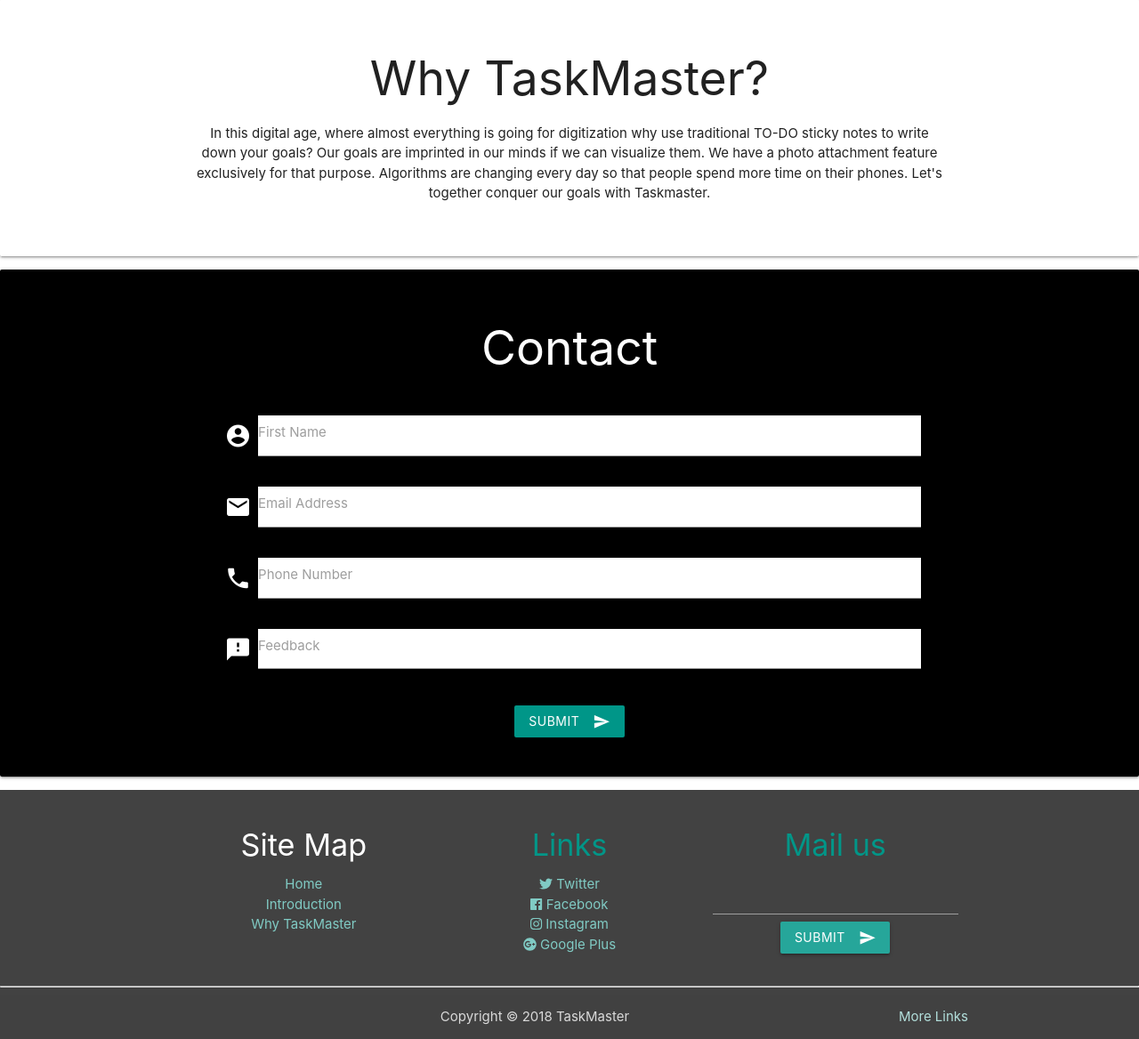
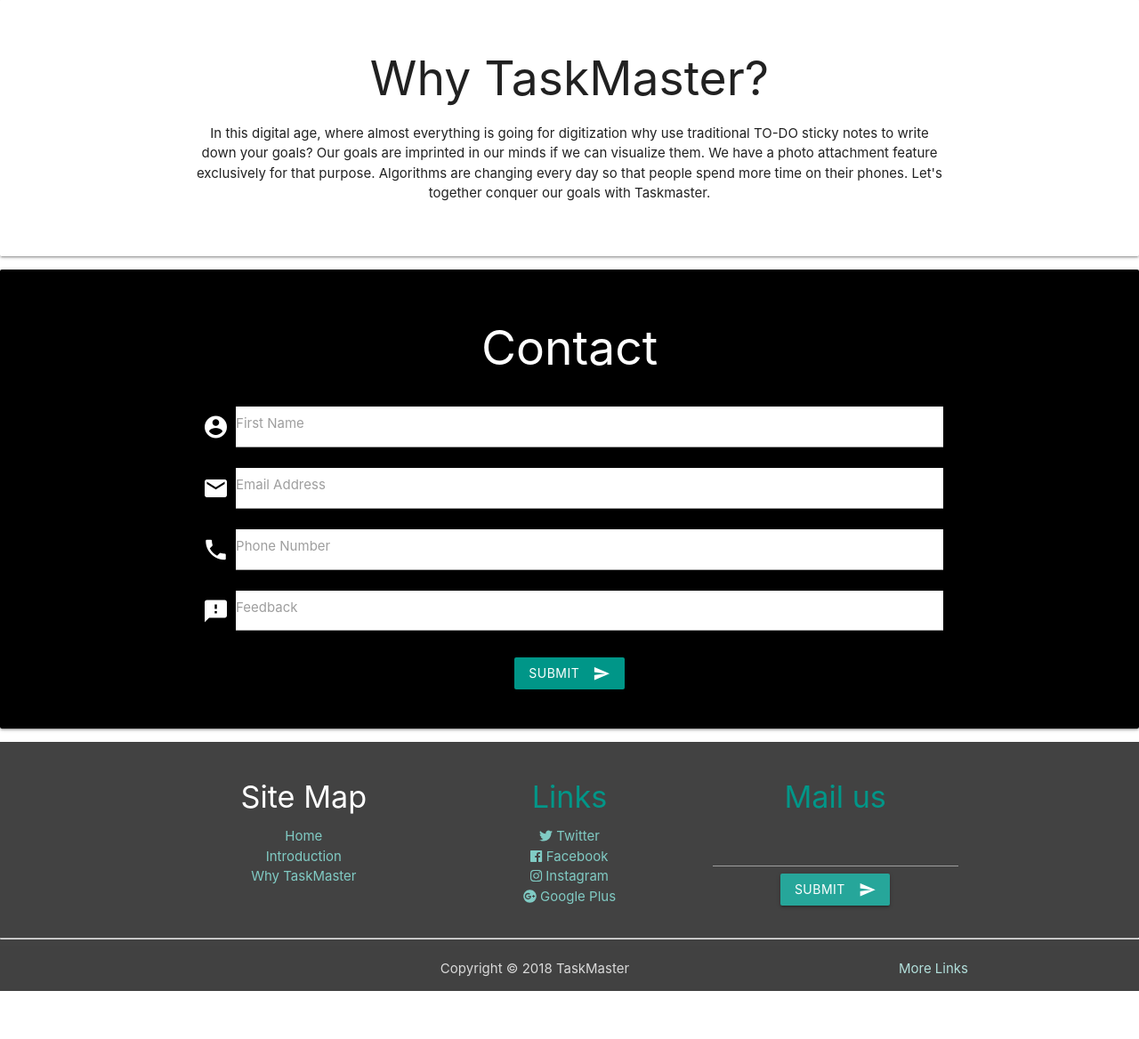
Before and after one commit to UdacityFrontEndScholarship/task-master, a PHP site: page / in a window 1280 px wide. Shown: the part 1059-2227 px from the top of the page at 89% size. After the commit the page ends 2173 px from the top, so only its background shows below. Run offline with PHP 8.4, Linux system fonts and the light colour scheme; some libraries are stand-ins or nearby versions.

Commit message:
Update form.css

```diff
--- a/css/form.css
+++ b/css/form.css
@@ -43,11 +43,7 @@
 #first_name,#email_address,#phone_number,#area{
   background-color: white;
 }
-.input-field{
-  margin: 25px;
-  box-shadow: 0 1px 0 0 #000;
-  border-bottom: 1px solid #000;
-}
+
 #area{
   /*margin-top: 80px;*/
 }
```
